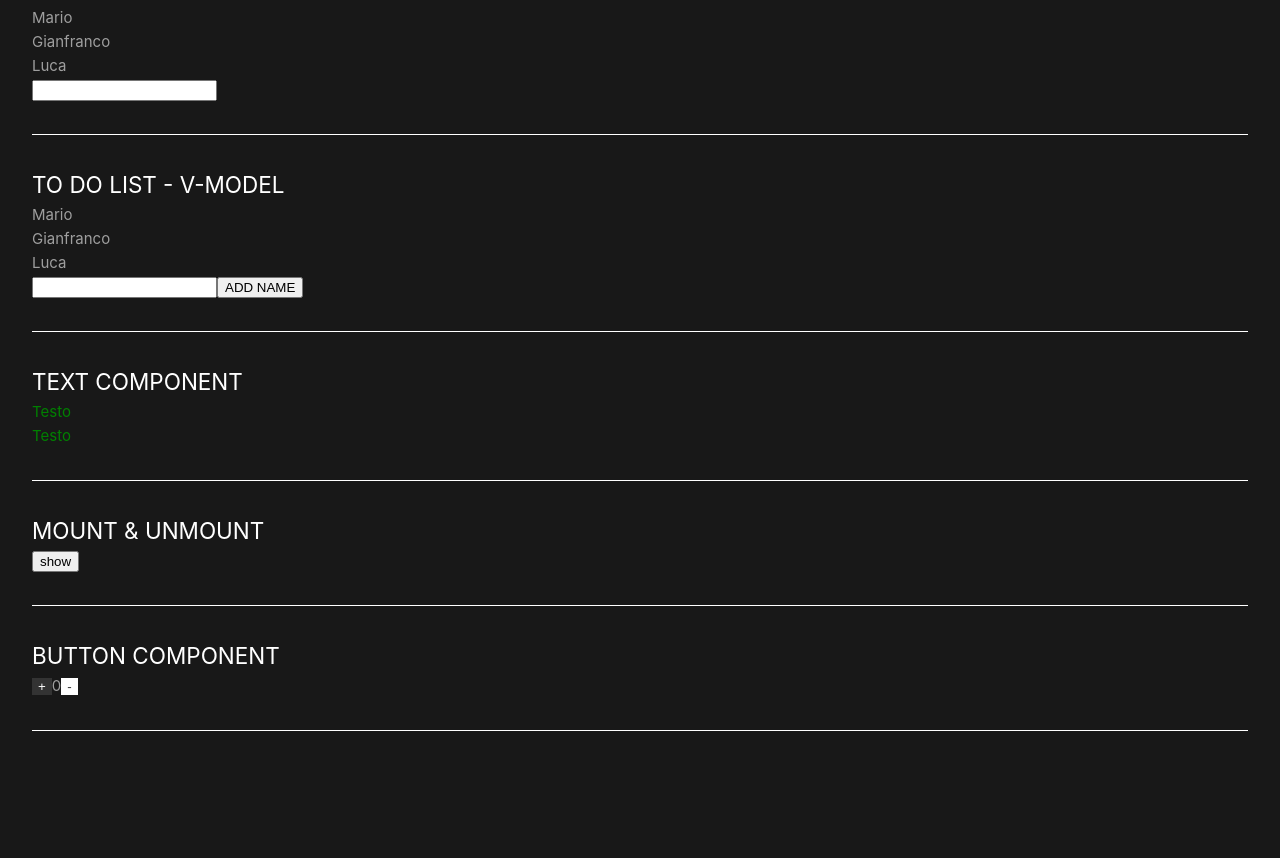
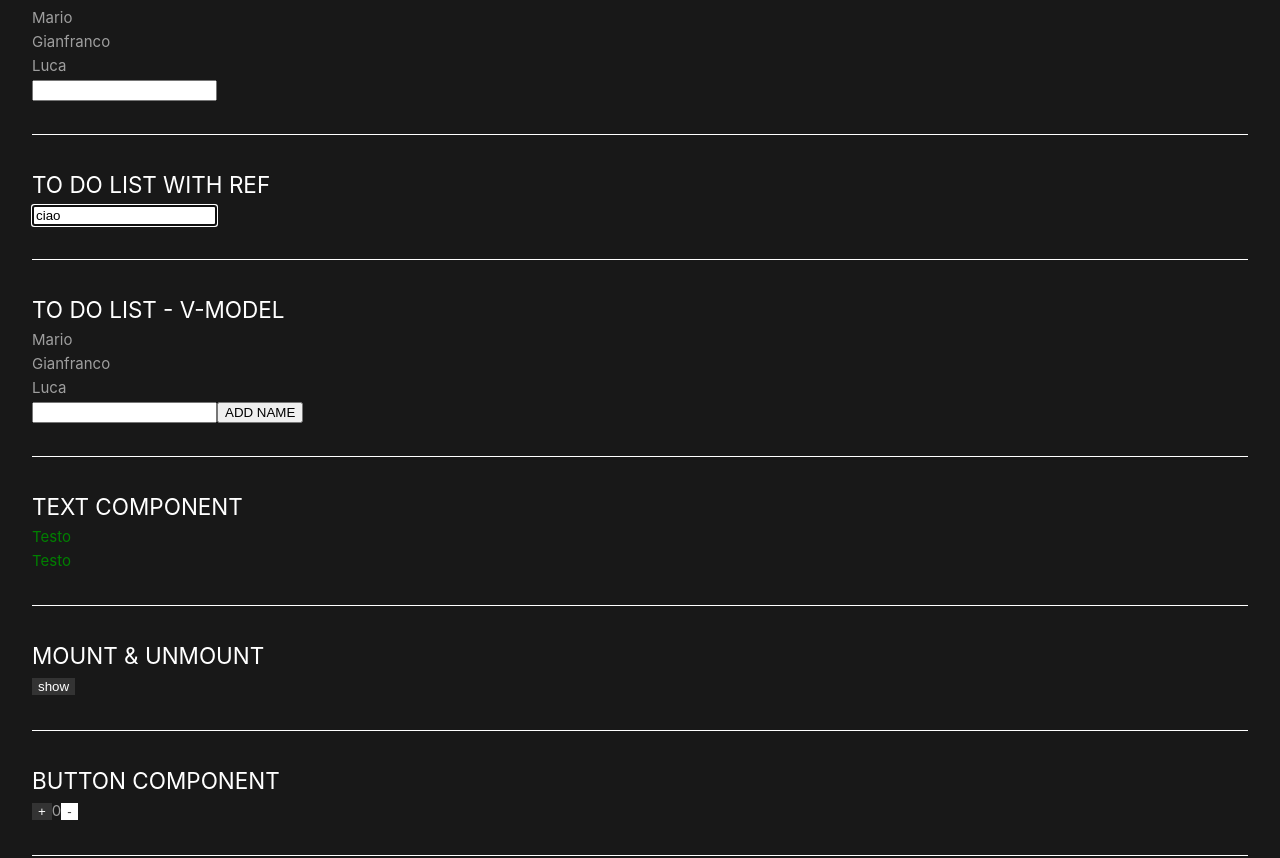
Before and after one commit to Flame0510/vue-course-21, a Vue app: page / in a window 1280 px wide. Shown: the part 440-1298 px from the top of the page. Before the commit the page ends 1203 px from the top, so only its background shows below. Built offline with nearby package versions, Linux system fonts and the light colour scheme.

Commit message:
fix(app): third lesson fix

```diff
--- a/src/App.vue
+++ b/src/App.vue
@@ -1,4 +1,5 @@
 <script setup lang="ts">
+  import { ref } from 'vue';
   import RefValue from './components/RefValue.vue';
   import ForComponent from './components/ForComponent.vue';
   import ToDoList from './components/ToDoList.vue';
@@ -7,7 +8,7 @@
   import MountedUnMounted from './components/MountedUnMounted.vue';
   import ButtonComponent from './components/ButtonComponent.vue';
   import SectionComponent from './components/SectionComponent.vue';
-  import { ref } from 'vue';
+  import ToDoListWithRef from './components/ToDoListWithRef.vue';
 
   const mountToggle = ref<boolean>(false);
 
@@ -22,6 +23,7 @@
     <!-- FOR -->
     <ForComponent />
     <ToDoList />
+    <ToDoListWithRef />
     <ToDoListVModel />
 
     <SectionComponent title="TEXT COMPONENT">
@@ -33,7 +35,11 @@
     <SectionComponent title="MOUNT & UNMOUNT">
       <!-- MOUNT & UNMOUNT -->
       <MountedUnMounted v-if="mountToggle" />
-      <button @click="mountToggle = !mountToggle">{{ mountToggle ? 'hide' : 'show' }}</button>
+      <ButtonComponent
+        :text="mountToggle ? 'hide' : 'show'"
+        class="primary"
+        @click="mountToggle = !mountToggle"
+      />
     </SectionComponent>
 
     <SectionComponent title="BUTTON COMPONENT">
--- a/src/components/SectionComponent.vue
+++ b/src/components/SectionComponent.vue
@@ -5,15 +5,17 @@
 </script>
 
 <template>
-  <section class="section">
+  <section class="section-component">
     <!-- TITLE -->
     <h1 class="title" v-if="title">{{ title }}</h1>
+
+    <!-- ELEMENTO "JOLLY" DI HTML CHE VIENE SOSTITUITO CON IL CONTENUTO DEL COMPONENTE -->
     <slot />
   </section>
 </template>
 
 <style scoped lang="scss">
-  .section {
+  .section-component {
     padding: 32px 0;
 
     border-bottom: 1px solid #fff;
--- a/src/components/ToDoListVModel.vue
+++ b/src/components/ToDoListVModel.vue
@@ -1,22 +1,29 @@
 <script setup lang="ts">
   import { onMounted, ref } from 'vue';
-
   import SectionComponent from './SectionComponent.vue';
 
   const names = ref<string[]>(['Mario', 'Gianfranco', 'Luca']);
 
   const inputValue = ref<string>('');
 
+  //RIFERIMENTO DELL'INPUT TRAMITE REF
+  const inputElement = ref<HTMLInputElement | null>(null);
+
   const handleAddName = () => {
     names.value.push(inputValue.value);
 
     inputValue.value = '';
+
+    inputElement.value?.focus();
   };
 
   onMounted(() => {
     //QUERY SELECTOR PER PRENDERE IL RIFERIMENTO DEL DOM DELL'INPUT
     const input = document.querySelector('#to-do-list-input');
     console.log(input);
+
+    //INPUT TRAMITE REF
+    console.log('inputElement', inputElement.value);
   });
 </script>
 
@@ -34,7 +41,7 @@
         :value="inputValue" /> -->
 
       <!-- AGGIORNAMENTO IN TEMPO REALE CON V-MODEL (CONSIGLIATO) -->
-      <input v-model="inputValue" id="to-do-list-input" />
+      <input v-model="inputValue" id="to-do-list-input" ref="inputElement" />
 
       <button @click="handleAddName">ADD NAME</button>
     </div>
--- /dev/null
+++ b/src/components/ToDoListWithRef.vue
@@ -0,0 +1,51 @@
+<script setup lang="ts">
+  import { onMounted, ref } from 'vue';
+  import SectionComponent from './SectionComponent.vue';
+
+  const list = ref<string[]>([]);
+
+  const input = ref<HTMLInputElement | null>(null);
+
+  const handleChange = (event: Event) => {
+    //DESTRUTTURIAMO 'event' PRENDENDO 'target'
+    const { target } = event;
+
+    //CREIAMO UN RIFERIMENTO DI 'target' CHIAMATO 't' FACENDO IL CASTING A 'HTMLInputElement'
+    const t = target as HTMLInputElement;
+
+    //DESTRUTTURIAMO 't' PRENDENDO 'value'
+    const { value } = t;
+
+    //FACCIAMO UN PUSH DEL VALORE DELL'INPUT ('value') ALL'INTERNO DELL'ARRAY 'list'
+    list.value.push(value);
+
+    //INIZIALIZZIAMO IL VALORE DELL'INPUT
+    t.value = '';
+  };
+
+  onMounted(() => {
+    //FOCUS SULL'INPUT ALL'onMounted
+    input.value?.focus();
+
+    //PRENDERE L'ELEMENTO TRAMITE "ref" E STAMPARNE IL VALORE
+    console.log('Input tramite ref', input.value?.value);
+
+    //PRENDERE L'ELEMENTO TRAMITE "querySelector" E STAMPARNE IL VALORE
+    console.log(
+      'Input tramite querySelector',
+      (document.querySelector('#input') as HTMLInputElement).value
+    );
+  });
+</script>
+
+<template>
+  <SectionComponent title="TO DO LIST WITH REF">
+    <div class="list-container">
+      <p v-for="(element, index) in list" :key="index">
+        {{ element }}
+      </p>
+    </div>
+
+    <input @change="handleChange" ref="input" value="ciao" id="input" />
+  </SectionComponent>
+</template>
```
